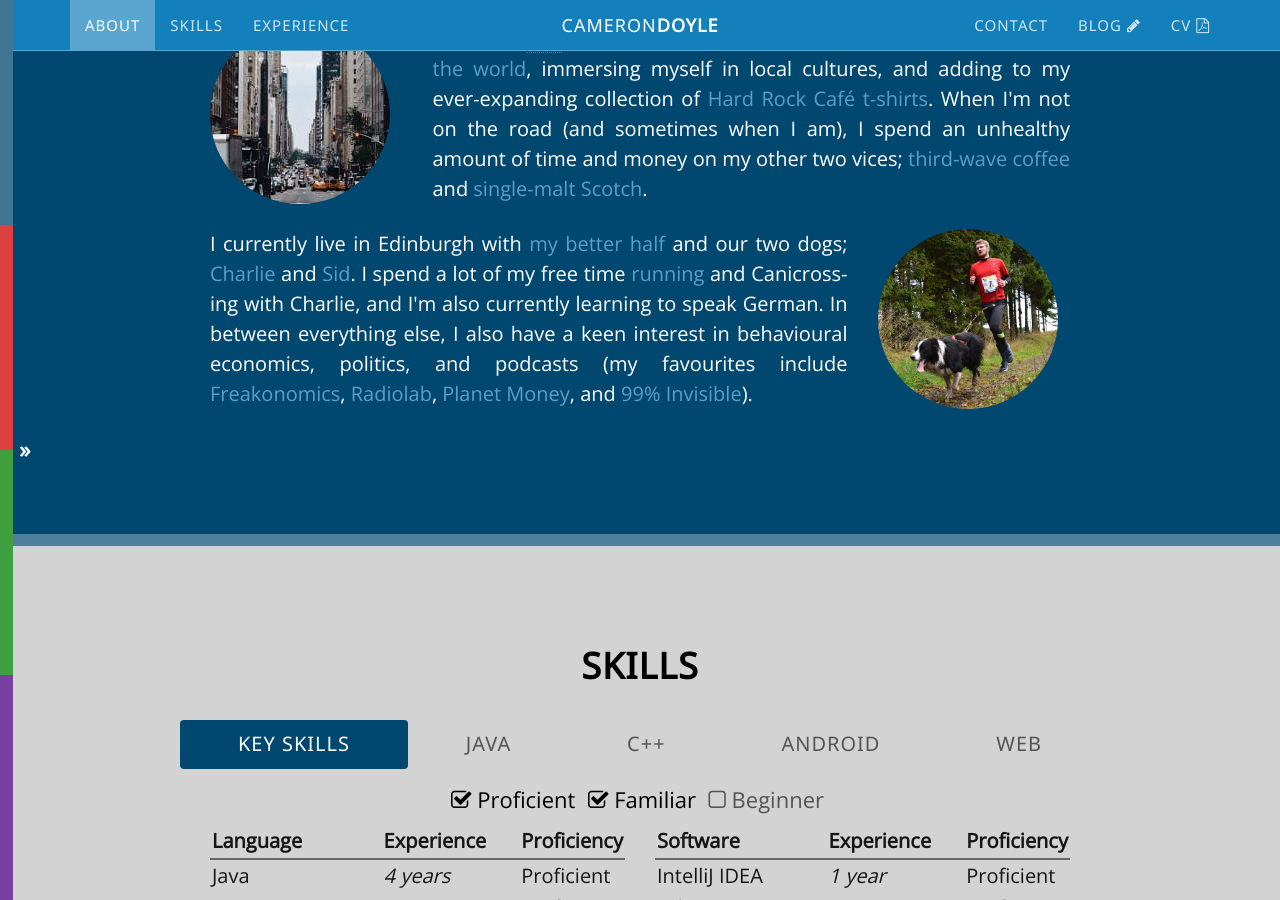
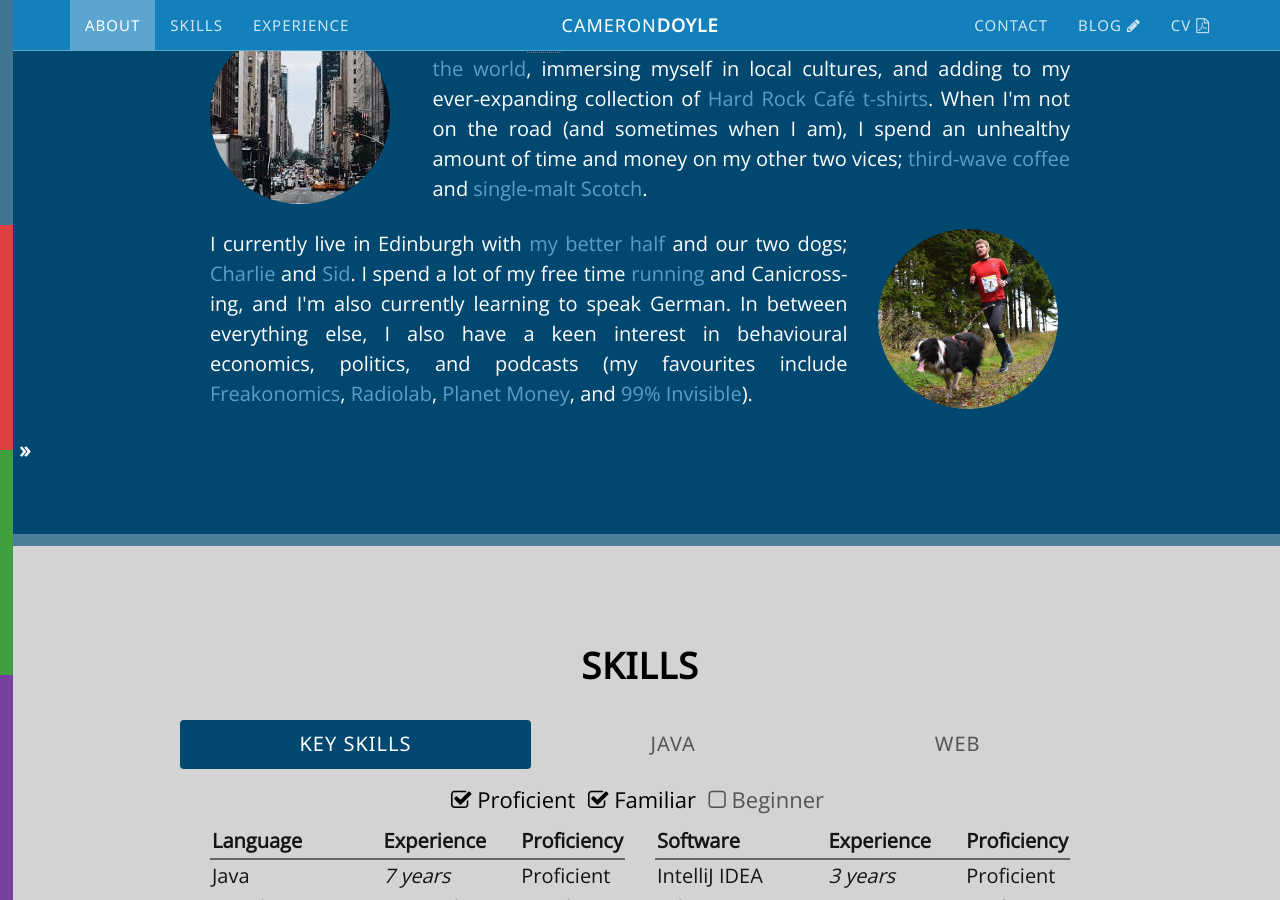
Before and after one commit to CameronD17/camerond17.github.io, a Jekyll site: the page built from index.html, in a window 1280 px wide and 900 px high, scrolled down 1849 px. Built offline with Jekyll 4.4.1, drawn with Linux system fonts in a browser that asks for light colours; nearby versions of some CDN libraries; some of the changed text lies outside the part shown.

Commit message:
Minor updates
- Updated CV
- Rewrote parts of Experience
- Fixed typo in README
- Enforced https in imports

```diff
--- a/_includes/head.html
+++ b/_includes/head.html
@@ -10,8 +10,8 @@
     <link rel="shortcut icon" href="{{ '/assets/img/favicon.ico' | prepend: site.baseurl }}">
     <link rel="canonical" href="{{ page.url | replace:'index.html','' | prepend: site.url }}"/>
 
-    <link rel="stylesheet" href="http://fonts.googleapis.com/css?family=Open+Sans" type="text/css">
-    <link rel="stylesheet" href="http://fonts.googleapis.com/css?family=Noto+Sans" type="text/css">
+    <link rel="stylesheet" href="https://fonts.googleapis.com/css?family=Open+Sans" type="text/css">
+    <link rel="stylesheet" href="https://fonts.googleapis.com/css?family=Noto+Sans" type="text/css">
     <link rel="stylesheet" href="https://maxcdn.bootstrapcdn.com/bootstrap/3.3.5/css/bootstrap.min.css">
     <link rel="stylesheet" href="https://maxcdn.bootstrapcdn.com/font-awesome/4.4.0/css/font-awesome.min.css">
     <link rel="stylesheet" href="{{ '/assets/css/main.css' | prepend: site.baseurl }}">
--- a/index.html
+++ b/index.html
@@ -55,7 +55,7 @@ custom_js: home
                 </div>
                 <div class="col-lg-12">
                     <div class="col-lg-9 about-paragraph">
-                        <p>I currently live in Edinburgh with <a href="https://helloscience.net">my better half</a> and our two dogs; <a href="https://www.instagram.com/charlie.border.collie/">Charlie</a> and <a href="https://www.instagram.com/sid_wags/">Sid</a>. I spend a lot of my free time <a href="http://blog.camerondoyle.co.uk/#running">running</a> and Canicross-ing with Charlie, and I'm also currently learning to speak German. In between everything else, I also have a keen interest in behavioural economics, politics, and podcasts (my favourites include <a href="http://freakonomics.com/category/podcasts/" target="_blank">Freakonomics</a>, <a href="https://www.wnycstudios.org/shows/radiolab" target="_blank">Radiolab</a>, <a href="https://www.npr.org/sections/money/" target="_blank">Planet Money</a>, and <a href="http://99percentinvisible.org/" target="_blank">99% Invisible</a>).</p>
+                        <p>I currently live in Edinburgh with <a href="https://helloscience.net">my better half</a> and our two dogs; <a href="https://www.instagram.com/charlie.border.collie/">Charlie</a> and <a href="https://www.instagram.com/sid_wags/">Sid</a>. I spend a lot of my free time <a href="http://blog.camerondoyle.co.uk/#running">running</a> and Canicross-ing, and I'm also currently learning to speak German. In between everything else, I also have a keen interest in behavioural economics, politics, and podcasts (my favourites include <a href="http://freakonomics.com/category/podcasts/" target="_blank">Freakonomics</a>, <a href="https://www.wnycstudios.org/shows/radiolab" target="_blank">Radiolab</a>, <a href="https://www.npr.org/sections/money/" target="_blank">Planet Money</a>, and <a href="http://99percentinvisible.org/" target="_blank">99% Invisible</a>).</p>
                     </div>
                     <div class="col-lg-3" id="abt-canicross-img"></div>
                 </div>
@@ -71,9 +71,7 @@ custom_js: home
                 <ul class="nav nav-pills nav-justified skills-tab-collection" id="skills-tabs">
                     <li class="active"><a href="#other-skill" data-toggle="tab">Key&nbsp;Skills</a></li>
                     <li><a href="#java-skill" data-toggle="tab">Java</a></li>
-                    <li><a href="#cpp-skill" data-toggle="tab">C++</a></li>
-                    <li><a href="#android-skill" data-toggle="tab">Android</a></li>
-                    <li><a href="#html-skill" data-toggle="tab">Web</a></li>
+                    <li><a href="#web-skill" data-toggle="tab">Web</a></li>
                 </ul>
                 <div class="tab-content skills-content">
                     <div class="tab-pane fade in active" id="other-skill">
@@ -100,13 +98,28 @@ custom_js: home
                                     <tbody>
                                         <tr class="proficient">
                                             <td>Java</td>
-                                            <td class="skills-experience"><em>4 years</em></td>
+                                            <td class="skills-experience"><em>7 years</em></td>
                                             <td class="skills-rating">Proficient</td>
                                         </tr>
-                                        <tr class="proficient">
+                                        <tr class="familiar">
+                                            <td>Angular</td>
+                                            <td class="skills-experience"><em>6 months</em></td>
+                                            <td class="skills-rating">Familiar</td>
+                                        </tr>
+                                        <tr class="familiar">
+                                            <td>TypeScript</td>
+                                            <td class="skills-experience"><em>2 years</em></td>
+                                            <td class="skills-rating">Familiar</td>
+                                        </tr>
+                                        <tr class="familiar">
+                                            <td>AngularJS</td>
+                                            <td class="skills-experience"><em>1 year</em></td>
+                                            <td class="skills-rating">Familiar</td>
+                                        </tr>
+                                        <tr class="familiar">
                                             <td>C++</td>
                                             <td class="skills-experience"><em>2 years</em></td>
-                                            <td class="skills-rating">Proficient</td>
+                                            <td class="skills-rating">Familiar</td>
                                         </tr>
                                         <tr class="proficient">
                                             <td>HTML5</td>
@@ -120,42 +133,32 @@ custom_js: home
                                         </tr>
                                         <tr class="familiar">
                                             <td>PHP</td>
-                                            <td class="skills-experience"><em>2 years</em></td>
+                                            <td class="skills-experience"><em>1 year</em></td>
                                             <td class="skills-rating">Familiar</td>
                                         </tr>
                                         <tr class="familiar">
                                             <td>JavaScript</td>
-                                            <td class="skills-experience"><em>4 years</em></td>
+                                            <td class="skills-experience"><em>5 years</em></td>
                                             <td class="skills-rating">Familiar</td>
                                         </tr>
                                         <tr class="familiar">
                                             <td>SQL/MySQL</td>
-                                            <td class="skills-experience"><em>2 years</em></td>
-                                            <td class="skills-rating">Familiar</td>
+                                            <td class="skills-experience"><em>3 years</em></td>
+                                            <td class="skills-rating">familiar</td>
                                         </tr>
-                                        <tr class="familiar">
+                                        <tr class="beginner hidden">
                                             <td>Android</td>
                                             <td class="skills-experience"><em>1 year</em></td>
-                                            <td class="skills-rating">Familiar</td>
+                                            <td class="skills-rating">Beginner</td>
                                         </tr>
-                                        <tr class="familiar">
+                                        <tr class="beginner hidden">
                                             <td>jQuery</td>
                                             <td class="skills-experience"><em>1 year</em></td>
-                                            <td class="skills-rating">Familiar</td>
+                                            <td class="skills-rating">Beginner</td>
                                         </tr>
                                         <tr class="beginner hidden">
                                             <td>Sass</td>
                                             <td class="skills-experience"><em>6 months</em></td>
-                                            <td class="skills-rating">Beginner</td>
-                                        </tr>
-                                        <tr class="beginner hidden">
-                                            <td>TypeScript</td>
-                                            <td class="skills-experience"><em>6 months</em></td>
-                                            <td class="skills-rating">Beginner</td>
-                                        </tr>
-                                        <tr class="beginner hidden">
-                                            <td>Angular 2</td>
-                                            <td class="skills-experience"><em>3 months</em></td>
                                             <td class="skills-rating">Beginner</td>
                                         </tr>
                                     </tbody>
@@ -180,7 +183,7 @@ custom_js: home
                                     <tbody>
 										<tr class="proficient">
                                             <td>IntelliJ IDEA</td>
-                                            <td class="skills-experience"><em>1 year</em></td>
+                                            <td class="skills-experience"><em>3 years</em></td>
                                             <td class="skills-rating">Proficient</td>
                                         </tr>
                                         <tr class="proficient">
@@ -188,19 +191,14 @@ custom_js: home
                                             <td class="skills-experience"><em>4 years</em></td>
                                             <td class="skills-rating">Proficient</td>
                                         </tr>
-                                        <tr class="proficient">
+                                        <tr class="Familiar">
                                             <td>Visual Studio</td>
                                             <td class="skills-experience"><em>2 years</em></td>
-                                            <td class="skills-rating">Proficient</td>
-                                        </tr>
-                                        <tr class="proficient">
-                                            <td>Notepad++</td>
-                                            <td class="skills-experience"><em>4 years</em></td>
-                                            <td class="skills-rating">Proficient</td>
+                                            <td class="skills-rating">Familiar</td>
                                         </tr>
                                         <tr class="proficient">
                                             <td>JMeter</td>
-                                            <td class="skills-experience"><em>1 year</em></td>
+                                            <td class="skills-experience"><em>2 years</em></td>
                                             <td class="skills-rating">Proficient</td>
                                         </tr>
                                         <tr class="proficient">
@@ -209,13 +207,8 @@ custom_js: home
                                             <td class="skills-rating">Proficient</td>
                                         </tr>
                                         <tr class="familiar">
-                                            <td>GitHub</td>
-                                            <td class="skills-experience"><em>1 year</em></td>
-                                            <td class="skills-rating">Familiar</td>
-                                        </tr>
-                                        <tr class="familiar">
-                                            <td>Android SDK</td>
-                                            <td class="skills-experience"><em>1 year</em></td>
+                                            <td>Git</td>
+                                            <td class="skills-experience"><em>4 years</em></td>
                                             <td class="skills-rating">Familiar</td>
                                         </tr>
                                         <tr class="familiar">
@@ -225,18 +218,8 @@ custom_js: home
                                         </tr>
                                         <tr class="familiar">
                                             <td>VS Code</td>
-                                            <td class="skills-experience"><em>1 year</em></td>
+                                            <td class="skills-experience"><em>2 years</em></td>
                                             <td class="skills-rating">Familiar</td>
-                                        </tr>
-                                        <tr class="beginner hidden">
-                                            <td>Apache</td>
-                                            <td class="skills-experience"><em>6 months</em></td>
-                                            <td class="skills-rating">Beginner</td>
-                                        </tr>
-                                        <tr class="beginner hidden">
-                                            <td>Linux</td>
-                                            <td class="skills-experience"><em>6 months</em></td>
-                                            <td class="skills-rating">Beginner</td>
                                         </tr>
                                     </tbody>
                                 </table>
@@ -244,20 +227,12 @@ custom_js: home
                         </div>
                     </div>
                     <div class="tab-pane fade" id="java-skill">
-                        <p>Since University, the primary language I've used to develop has been Java (currently working with Java 8). I have experience of writing Java software in several independent programs, ranging from small independent projects to multi-million line codebases. I have knowledge of many data structures and algorithms, and can use them effectively.</p>
-                        <p>The vast majority of my Java development experience has been using the IntelliJ IDEA and Eclipse <abbr title="Integrated Development Environment">IDEs</abbr>.</p>
+                        <p>Since University, the primary language I've used to develop has been Java (currently working with Java 11). I have experience of writing Java software in several independent programs, ranging from small independent projects to multi-million line codebases. I have knowledge of many data structures and algorithms, and can use them effectively.</p>
+                        <p>Most recently, I have developed microservice applications and integrated them into a wider vanilla-Java architecture using the Spring Framework.</p>
                     </div>
-                    <div class="tab-pane fade" id="cpp-skill">
-                        <p>In my final year at Newcastle, I used C++ regularly within various modules. I used C++ to build a 2D game engine from scratch, which was able to support multiple different game styles including arcade clones and a tower defence strategy game.</p>
-                        <p>I use C++ regularly in my spare time, and am currently working on an updated game engine with enhanced features over the one I developed at University. I use Visual Studio 2013 to develop in C++.</p>
-                    </div>
-                    <div class="tab-pane fade" id="android-skill">
-                        <p>A key part of my final dissertation project at University was an Android mobile application. I thoroughly enjoyed developing the app, and have since produced or been involved in the development of several other Android applications, including a language learning app, and a recipe generator app.</p>
-                        <p>In the near future, I plan to expand my knowledge of mobile development onto other platforms (iOS, Windows Mobile), as well as publish my own material onto the Android Play Store.</p>
-                    </div>
-                    <div class="tab-pane fade" id="html-skill">
-                        <p>HTML was the first language I starting playing about with, well over ten years ago. Since then, I've built a whole bunch of websites in HTML4, XHTML, and nowadays, HTML5.</p>
-                        <p>Along the way, I've also learned CSS2 and CSS3, as well as associated front-end web development technologies, including XML, JavaScript, TypeScript, Angular 2, ReactJS and jQuery. I switch between Notepad++, Sublime Text, and Visual Studio Code as my editor of choice when writing code for the web.</p>
+                    <div class="tab-pane fade" id="web-skill">
+                        <p>HTML was the first language I starting playing about with, well over fifteen years ago. Since then, I've built a whole bunch of websites in HTML4, XHTML, and more recently, various Javascript frameworks.</p>
+                        <p>I have gained most of my recent Javascript experience using the AngularJS and Angular frameworks. I am currently working on a project to port this CV site into an Angular application.</p>
                     </div>
                 </div>
             </div>
```
Also changed, not shown: other parts of index.html (+5 -4 lines), README.md, 1 other file.
